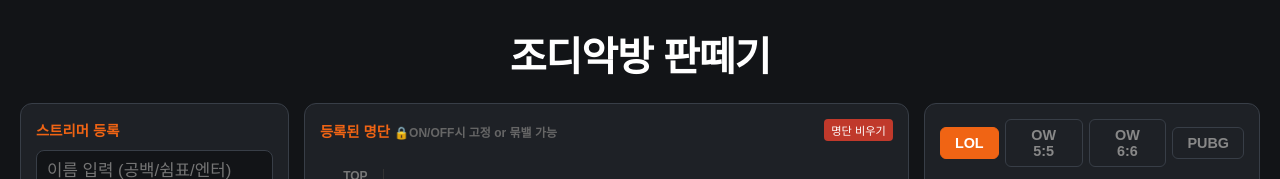
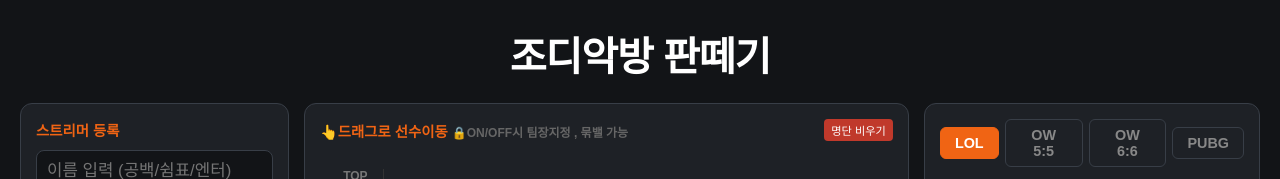
Before and after one commit to zodifan1/zoditeam, a plain HTML site: page index.html in a window 1280 px wide. Shown: the top 179 px of the page. Drawn offline with Linux system fonts and the light colour scheme.

Commit message:
Add files via upload

```diff
--- a/index.html
+++ b/index.html
@@ -60,7 +60,7 @@
         </div>
         <div class="panel">
             <div class="panel-title">
-                <span>등록된 명단 <small style="font-size: 0.75rem; color: #666;">🔒ON/OFF시 고정 or 묶밸 가능</small></span>
+                <span>👆드래그로 선수이동 <small style="font-size: 0.75rem; color: #666;">🔒ON/OFF시 팀장지정 , 묶밸 가능</small></span>
                 <button class="btn-clear" onclick="clearAllPlayers()">명단 비우기</button>
             </div>
             <div id="waitingPool"></div>
```
